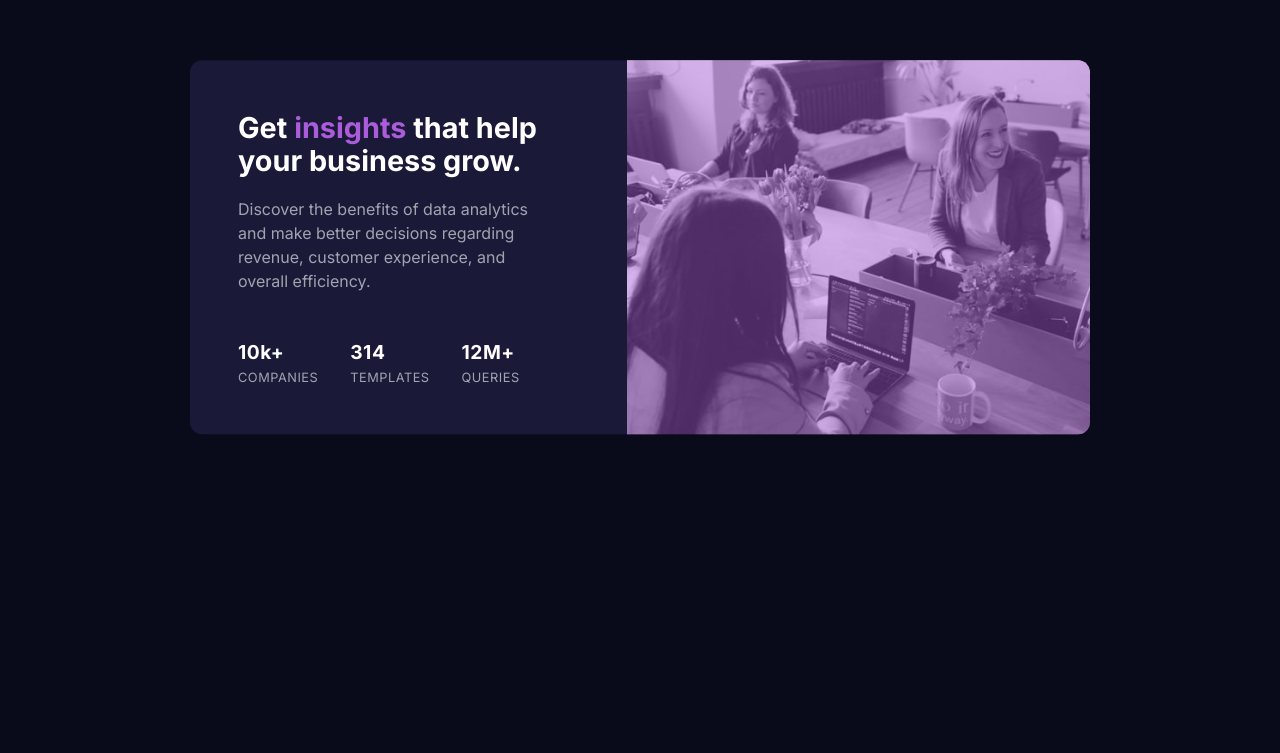
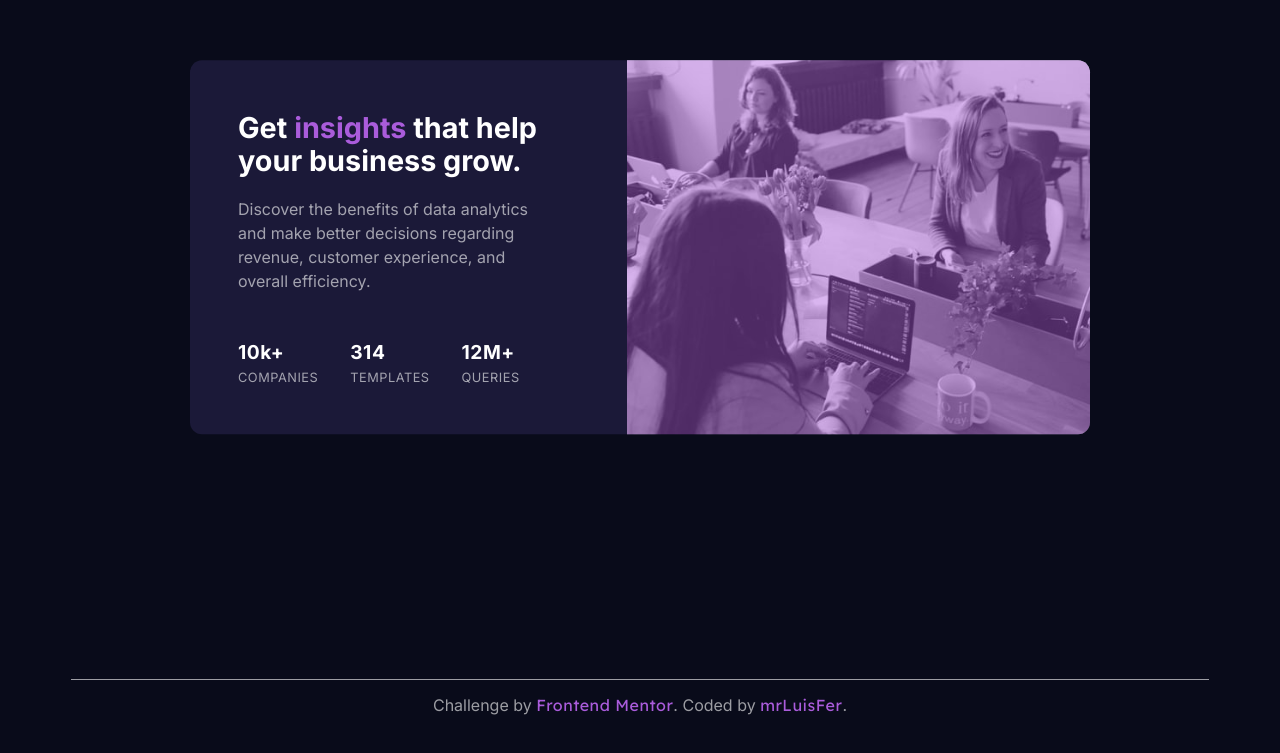
Before and after one commit to mrLuisFer/stats-card-frontendmentor, a plain HTML site: page index.html in a window 1280 px wide. Shown: the part 185-938 px from the top of the page. Before the commit the page ends 864 px from the top, so only its background shows below. Drawn offline with Linux system fonts and the light colour scheme.

Commit message:
feat some details and styles in the footer

```diff
--- a/css/index.css
+++ b/css/index.css
@@ -133,7 +133,23 @@ main {
 }
 
 .footer {
-  display: none;
+  display: block;
+  text-align: center;
+  width: 90%;
+  margin: 2rem auto;
+  color: var(--slightly-transparent-white);
+  border-top: 1px solid var(--slightly-transparent-white);
+  padding-top: 1rem;
+}
+
+.footer-link {
+  color: var(--soft-violet);
+  text-decoration: none;
+  font-family: var(--lexend-font);
+  letter-spacing: 0.5px;
+}
+.footer-link:hover {
+  text-decoration: underline;
 }
 
 @media (min-width: 800px) {
--- a/index.html
+++ b/index.html
@@ -51,13 +51,23 @@
           </div>
         </div>
       </div>
-
-      <footer class="footer">
-        Challenge by
-        <a href="https://www.frontendmentor.io?ref=challenge" target="_blank"
-          >Frontend Mentor</a
-        >. Coded by <a href="#">mrLuisFer</a>.
-      </footer>
     </main>
+    <footer class="footer">
+      Challenge by
+      <a
+        href="https://www.frontendmentor.io?ref=challenge"
+        target="_blank"
+        rel="noreferrer"
+        class="footer-link"
+        >Frontend Mentor</a
+      >. Coded by
+      <a
+        href="https://github.com/mrLuisFer"
+        rel="noreferrer"
+        target="_blank"
+        class="footer-link"
+        >mrLuisFer</a
+      >.
+    </footer>
   </body>
 </html>
```
